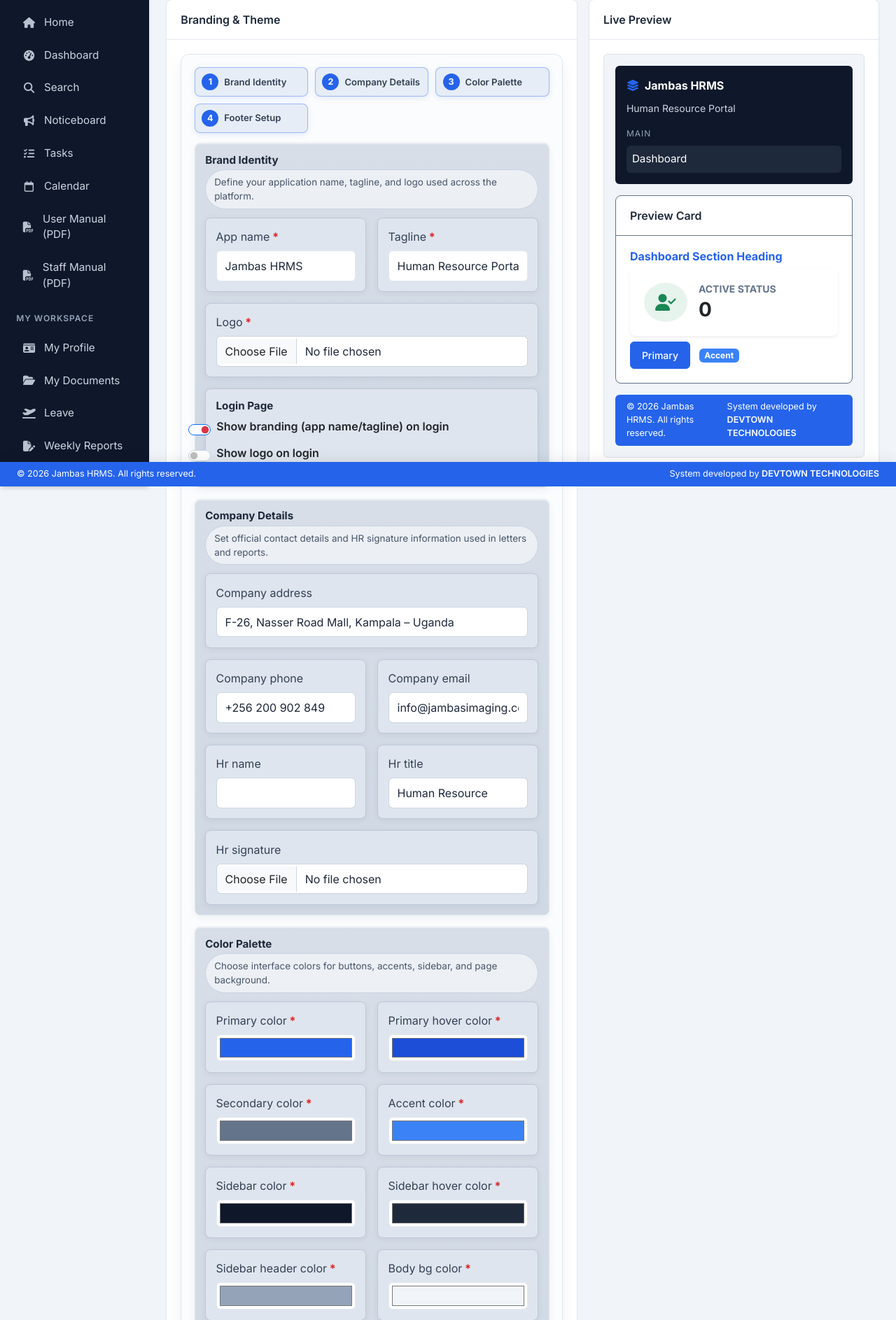
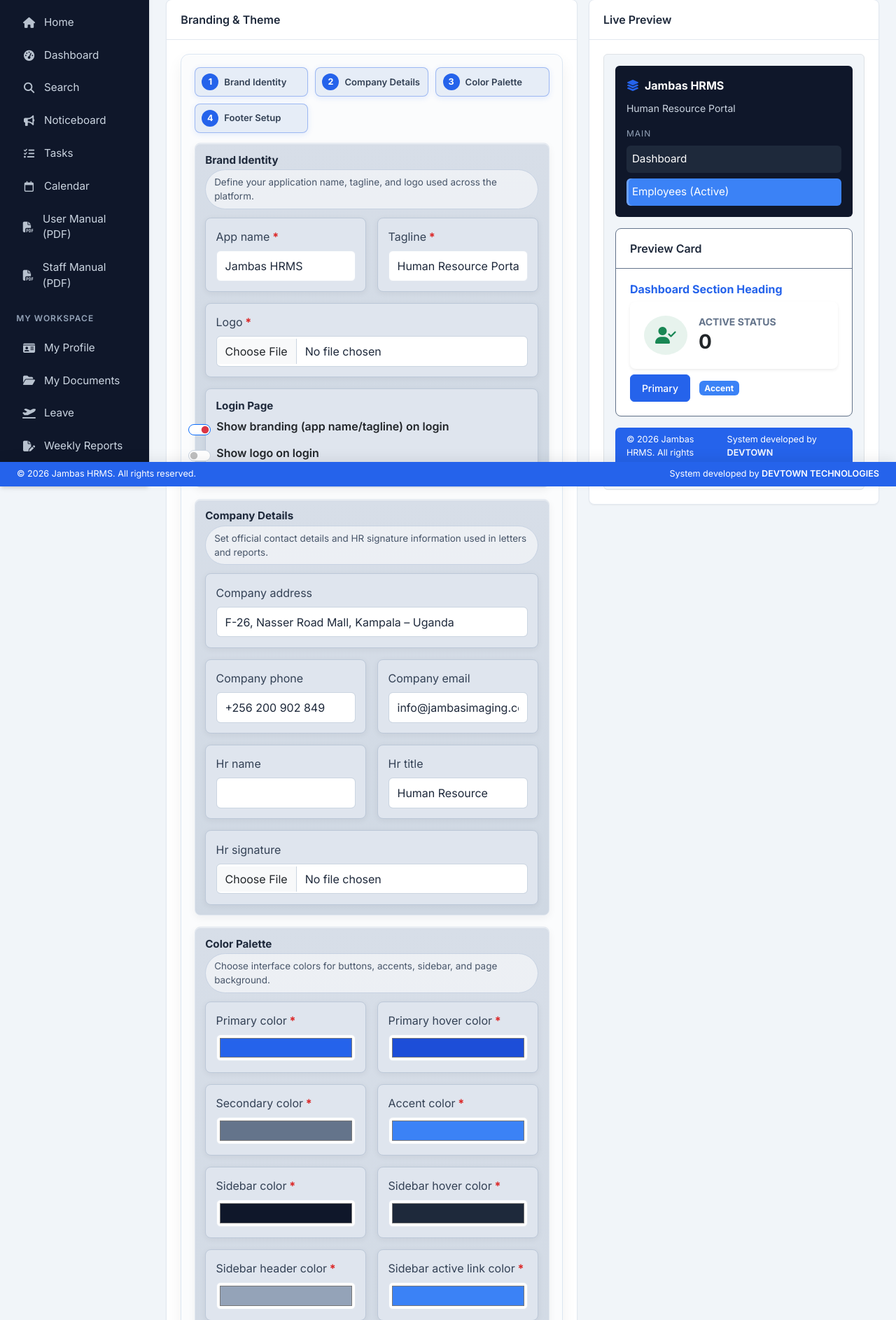
Before and after one commit to nekiwanuka/Jhrm-portal, a Django app: page /settings/theme/ in a window 1280 px wide. Shown: the part 105-1991 px from the top of the page at 70% size. Run offline with Django 4.2, Linux system fonts and the light colour scheme; the visitor is signed in with stand-in values (Sample User, id 1); data comes from the database, SQL or seed files in the repository; data that the repository does not hold is empty.

Commit message:
Add dedicated sidebar active link color setting

```diff
--- a/core/forms.py
+++ b/core/forms.py
@@ -52,6 +52,7 @@ class BrandingSettingsForm(forms.ModelForm):
             'sidebar_color',
 			'sidebar_hover_color',
 			'sidebar_header_color',
+            'sidebar_active_link_color',
             'body_bg_color',
             'text_main_color',
             'text_muted_color',
@@ -83,6 +84,7 @@ class BrandingSettingsForm(forms.ModelForm):
             'sidebar_color': forms.TextInput(attrs={'type': 'color'}),
 			'sidebar_hover_color': forms.TextInput(attrs={'type': 'color'}),
 			'sidebar_header_color': forms.TextInput(attrs={'type': 'color'}),
+            'sidebar_active_link_color': forms.TextInput(attrs={'type': 'color'}),
             'body_bg_color': forms.TextInput(attrs={'type': 'color'}),
             'text_main_color': forms.TextInput(attrs={'type': 'color'}),
             'text_muted_color': forms.TextInput(attrs={'type': 'color'}),
--- a/core/models.py
+++ b/core/models.py
@@ -22,6 +22,7 @@ class BrandingSettings(models.Model):
 	DEFAULT_SIDEBAR_COLOR = '#0f172a'
 	DEFAULT_SIDEBAR_HOVER_COLOR = '#1e293b'
 	DEFAULT_SIDEBAR_HEADER_COLOR = '#94a3b8'
+	DEFAULT_SIDEBAR_ACTIVE_LINK_COLOR = '#3b82f6'
 	DEFAULT_BODY_BG_COLOR = '#f1f5f9'
 	DEFAULT_TEXT_MAIN_COLOR = '#1e293b'
 	DEFAULT_TEXT_MUTED_COLOR = '#64748b'
@@ -51,6 +52,7 @@ class BrandingSettings(models.Model):
 	sidebar_color = models.CharField(max_length=7, default=DEFAULT_SIDEBAR_COLOR, validators=[hex_color_validator])
 	sidebar_hover_color = models.CharField(max_length=7, default=DEFAULT_SIDEBAR_HOVER_COLOR, validators=[hex_color_validator])
 	sidebar_header_color = models.CharField(max_length=7, default=DEFAULT_SIDEBAR_HEADER_COLOR, validators=[hex_color_validator])
+	sidebar_active_link_color = models.CharField(max_length=7, default=DEFAULT_SIDEBAR_ACTIVE_LINK_COLOR, validators=[hex_color_validator])
 	body_bg_color = models.CharField(max_length=7, default=DEFAULT_BODY_BG_COLOR, validators=[hex_color_validator])
 	text_main_color = models.CharField(max_length=7, default=DEFAULT_TEXT_MAIN_COLOR, validators=[hex_color_validator])
 	text_muted_color = models.CharField(max_length=7, default=DEFAULT_TEXT_MUTED_COLOR, validators=[hex_color_validator])
@@ -101,6 +103,7 @@ class BrandingSettings(models.Model):
 		self.sidebar_color = self.DEFAULT_SIDEBAR_COLOR
 		self.sidebar_hover_color = self.DEFAULT_SIDEBAR_HOVER_COLOR
 		self.sidebar_header_color = self.DEFAULT_SIDEBAR_HEADER_COLOR
+		self.sidebar_active_link_color = self.DEFAULT_SIDEBAR_ACTIVE_LINK_COLOR
 		self.body_bg_color = self.DEFAULT_BODY_BG_COLOR
 		self.text_main_color = self.DEFAULT_TEXT_MAIN_COLOR
 		self.text_muted_color = self.DEFAULT_TEXT_MUTED_COLOR
--- a/static/css/styles.css
+++ b/static/css/styles.css
@@ -723,9 +723,9 @@ form textarea:focus {
 }
 
 .nav-link.active {
-  background-color: rgb(59 130 246 / 0.18);
+  background-color: var(--sidebar-active-link-color);
   color: #fff;
-  box-shadow: inset 3px 0 0 0 var(--accent-color);
+  box-shadow: inset 3px 0 0 0 rgb(255 255 255 / 0.25);
 }
 
 .nav-category {
--- a/templates/base.html
+++ b/templates/base.html
@@ -26,6 +26,7 @@
       --bg-sidebar: {{ branding.sidebar_color|default:'#0f172a' }};
       --sidebar-hover-color: {{ branding.sidebar_hover_color|default:'#1e293b' }};
       --sidebar-header-color: {{ branding.sidebar_header_color|default:'#94a3b8' }};
+      --sidebar-active-link-color: {{ branding.sidebar_active_link_color|default:'#3b82f6' }};
       --bg-body: {{ branding.body_bg_color|default:'#f1f5f9' }};
 
 	  --text-main: {{ branding.text_main_color|default:'#1e293b' }};
--- a/templates/core/theme_settings.html
+++ b/templates/core/theme_settings.html
@@ -143,6 +143,11 @@
                 {% for error in form.sidebar_header_color.errors %}<div class="invalid-feedback d-block">{{ error }}</div>{% endfor %}
               </div>
               <div>
+                <label class="form-label" for="{{ form.sidebar_active_link_color.id_for_label }}">{{ form.sidebar_active_link_color.label|default:'Sidebar active link color' }}</label>
+                {{ form.sidebar_active_link_color }}
+                {% for error in form.sidebar_active_link_color.errors %}<div class="invalid-feedback d-block">{{ error }}</div>{% endfor %}
+              </div>
+              <div>
                 <label class="form-label" for="{{ form.body_bg_color.id_for_label }}">{{ form.body_bg_color.label }}</label>
                 {{ form.body_bg_color }}
                 {% for error in form.body_bg_color.errors %}<div class="invalid-feedback d-block">{{ error }}</div>{% endfor %}
@@ -262,6 +267,7 @@
             <small id="preview-tagline" style="color:#cbd5e1;">{{ branding.tagline }}</small>
             <div id="preview-sidebar-header" class="mt-3" style="font-size: 0.75rem; text-transform: uppercase; letter-spacing: 1px; color: {{ branding.sidebar_header_color|default:'#94a3b8' }};">Main</div>
             <div id="preview-sidebar-link" class="mt-2 rounded px-2 py-2" style="background: {{ branding.sidebar_hover_color|default:'#1e293b' }}; color: #fff; font-size: 0.95rem;">Dashboard</div>
+            <div id="preview-sidebar-active-link" class="mt-2 rounded px-2 py-2" style="background: {{ branding.sidebar_active_link_color|default:'#3b82f6' }}; color: #fff; font-size: 0.95rem; box-shadow: inset 3px 0 0 0 rgb(255 255 255 / 0.25);">Employees (Active)</div>
           </div>
 
           <div class="card mb-0" style="border-color: {{ branding.secondary_color }};">
@@ -305,6 +311,7 @@
   const sidebarInput = document.getElementById('id_sidebar_color');
   const sidebarHoverInput = document.getElementById('id_sidebar_hover_color');
   const sidebarHeaderInput = document.getElementById('id_sidebar_header_color');
+  const sidebarActiveLinkInput = document.getElementById('id_sidebar_active_link_color');
   const bodyBgInput = document.getElementById('id_body_bg_color');
   const dashboardActiveFeatureInput = document.getElementById('id_dashboard_active_feature_color');
   const dashboardSectionHeadingInput = document.getElementById('id_dashboard_section_heading_color');
@@ -320,6 +327,7 @@
   const previewSidebar = document.getElementById('preview-sidebar');
   const previewSidebarHeader = document.getElementById('preview-sidebar-header');
   const previewSidebarLink = document.getElementById('preview-sidebar-link');
+  const previewSidebarActiveLink = document.getElementById('preview-sidebar-active-link');
   const previewRoot = document.getElementById('theme-preview');
   const previewPrimaryBtn = document.getElementById('preview-primary-btn');
   const previewAccentBadge = document.getElementById('preview-accent-badge');
@@ -361,6 +369,7 @@
     if (sidebarInput) previewSidebar.style.backgroundColor = sidebarInput.value;
     if (sidebarHoverInput && previewSidebarLink) previewSidebarLink.style.backgroundColor = sidebarHoverInput.value;
     if (sidebarHeaderInput && previewSidebarHeader) previewSidebarHeader.style.color = sidebarHeaderInput.value;
+    if (sidebarActiveLinkInput && previewSidebarActiveLink) previewSidebarActiveLink.style.backgroundColor = sidebarActiveLinkInput.value;
     if (bodyBgInput) previewRoot.style.backgroundColor = bodyBgInput.value;
     if (primaryInput) {
       previewPrimaryBtn.style.backgroundColor = primaryInput.value;
@@ -447,7 +456,7 @@
     });
   }
 
-  [appNameInput, taglineInput, primaryInput, primaryHoverInput, secondaryInput, accentInput, sidebarInput, sidebarHoverInput, sidebarHeaderInput, bodyBgInput, dashboardActiveFeatureInput, dashboardSectionHeadingInput, footerEnabledInput, footerLeftInput, footerRightInput, footerLinkTextInput, footerLinkUrlInput, footerBgInput, footerTextInput].forEach(function (input) {
+  [appNameInput, taglineInput, primaryInput, primaryHoverInput, secondaryInput, accentInput, sidebarInput, sidebarHoverInput, sidebarHeaderInput, sidebarActiveLinkInput, bodyBgInput, dashboardActiveFeatureInput, dashboardSectionHeadingInput, footerEnabledInput, footerLeftInput, footerRightInput, footerLinkTextInput, footerLinkUrlInput, footerBgInput, footerTextInput].forEach(function (input) {
     if (input) {
       input.addEventListener('input', applyPreview);
       input.addEventListener('change', applyPreview);
```
Also changed, not shown: core/migrations/0012_brandingsettings_sidebar_active_link_color.py (added).
